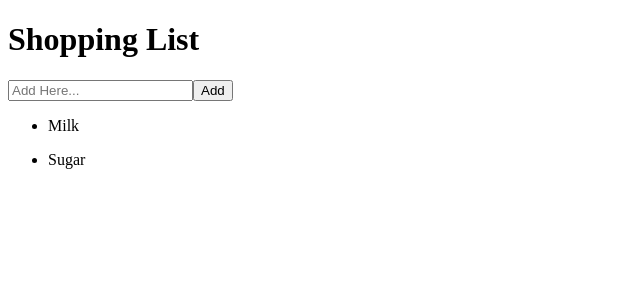
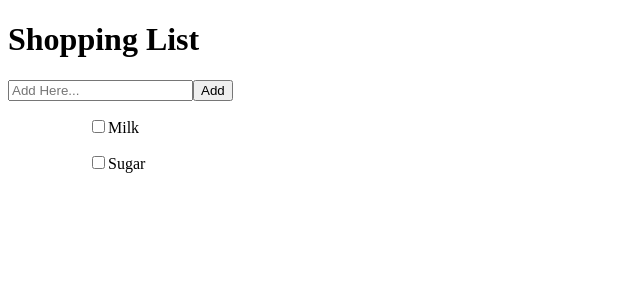
Before and after one commit to dellya-dev/shopping-list, a React (Vite) app: page / in a window 1280 px wide. Shown: the top 300 px of the page, without its empty margins (0-640 px from the left). Built offline with nearby package versions, Linux system fonts and the light colour scheme.

Commit message:
Add toggle completed

```diff
--- a/src/App.tsx
+++ b/src/App.tsx
@@ -10,10 +10,12 @@ function App() {
   const shoppingDummy: ShoppingDataItem[] = [
     {
       id: 1,
-      title: "Milk"
+      title: "Milk",
+      completed: false
     }, {
       id: 2,
-      title: "Sugar"
+      title: "Sugar",
+      completed: false
     }
   ]
 
@@ -28,13 +30,19 @@ function App() {
       ...prev,
       {
         id: Date.now(),
-        title: trimedTitle
+        title: trimedTitle,
+        completed: false
       },
     ])
   }
 
-
-
+  function handleToggle(id: number): void {
+    setItems((items) => items.map((item) =>
+    item.id === id
+    ? {...item, completed: !item.completed}
+    : item
+    ))
+  }
 
 
   return (
@@ -45,6 +53,7 @@ function App() {
       />
       <ShoppingList
         items={items}
+        onToggle={handleToggle}
       />
     </>
   )
--- a/src/components/ShoppingItem.tsx
+++ b/src/components/ShoppingItem.tsx
@@ -1,18 +1,32 @@
 import type { ShoppingDataItem } from "../types/shoppingData"
 
- type ShoppingItemProps = {
-    item: ShoppingDataItem
-  }
+type ShoppingItemProps = {
+  item: ShoppingDataItem
+  onToggle: (id: number) => void
+}
 
-function ShoppingItem({ item } : ShoppingItemProps) {
+
+function ShoppingItem({ item, onToggle }: ShoppingItemProps) {
 
   return (
     <>
       <div>
         <ul>
-          <li>
-            {item.title}
-          </li>
+          <ul>
+            <input
+              type="checkbox"
+              onChange={() => onToggle(item.id)}
+            />
+
+            <span
+              style={{
+                textDecoration: item.completed ? 'line-through' : 'none'
+              }}
+            >
+              {item.title}
+            </span>
+
+          </ul>
         </ul>
       </div>
     </>
--- a/src/components/ShoppingList.tsx
+++ b/src/components/ShoppingList.tsx
@@ -3,9 +3,10 @@ import ShoppingItem from "./ShoppingItem";
 
 type ShoppingListProps = {
   items: ShoppingDataItem[];
+  onToggle: (id: number) => void
 }
 
-function ShoppingList({ items }: ShoppingListProps) {
+function ShoppingList({ items, onToggle }:  ShoppingListProps) {
 
   return (
     <>
@@ -15,6 +16,7 @@ function ShoppingList({ items }: ShoppingListProps) {
             <ShoppingItem
               key={item.id}
               item={item}
+              onToggle={onToggle}
             />
           )
         })}
--- a/src/types/shoppingData.ts
+++ b/src/types/shoppingData.ts
@@ -1,4 +1,5 @@
 export type ShoppingDataItem = {
   id: number
   title: string
+  completed: boolean
 }
```
